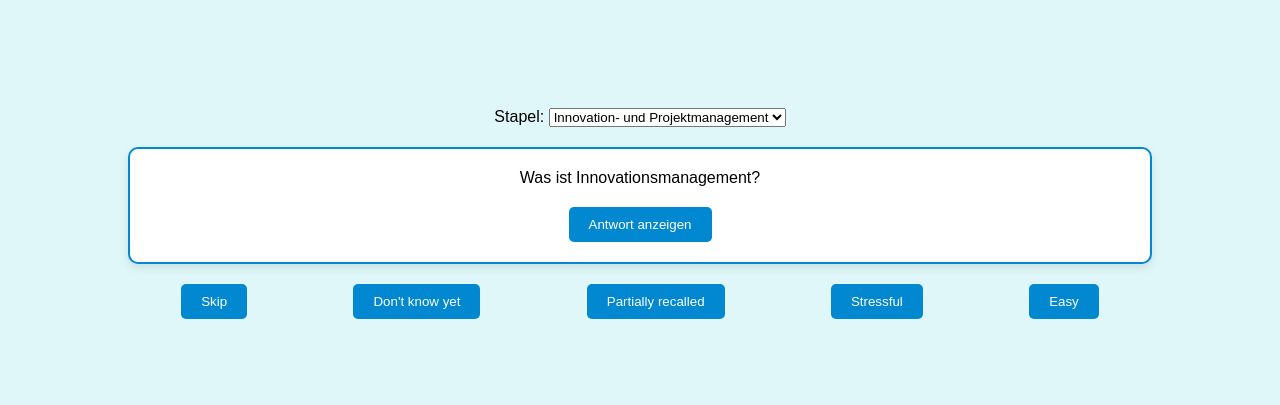
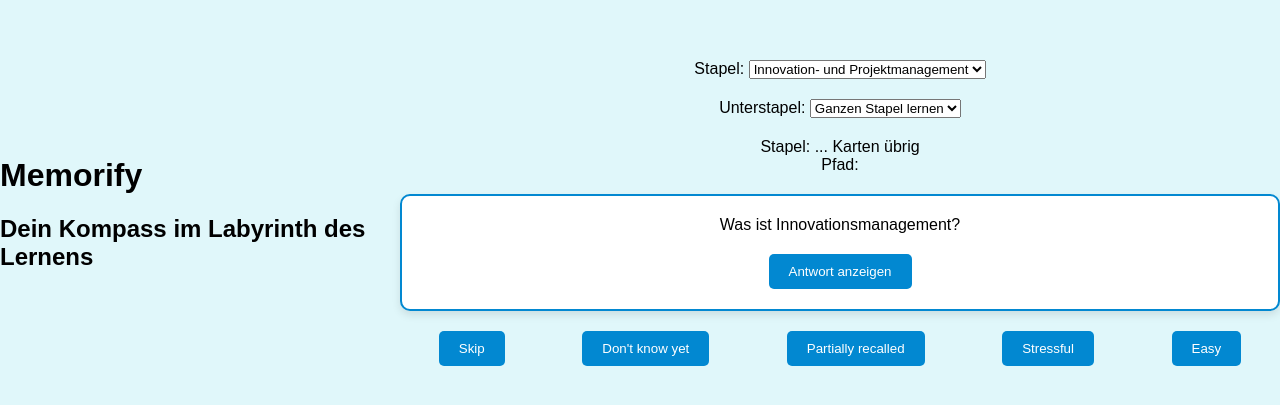
Before and after one commit to Lokruas/vitejs-vite-jo1twe, a plain HTML site: page Kartenabfrage.html in a window 1280 px wide. Shown: the part 187-592 px from the top of the page. Drawn offline with Linux system fonts and the light colour scheme.

Commit message:
Update Kartenabfrage.html

```diff
--- a/Kartenabfrage.html
+++ b/Kartenabfrage.html
@@ -7,7 +7,12 @@
     <link rel="stylesheet" href="Kartenabfrage.css">
 </head>
 <body>
+    <header>
+        <h1>Memorify</h1>
+        <h2>Dein Kompass im Labyrinth des Lernens</h2>
+    </header>
     <div class="container">
+        <div class="dropdowns">
             <div class="dropdown">
                 <label for="deck-select">Stapel:</label>
                 <select id="deck-select">
@@ -16,6 +21,15 @@
                     <option value="webapp">Web-Application</option>
                 </select>
             </div>
+            <div class="dropdown" id="subdeck-dropdown">
+                <label for="subdeck-select">Unterstapel:</label>
+                <select id="subdeck-select">
+                    <option value="all">Ganzen Stapel lernen</option>
+                </select>
+            </div>
+            <div id="counter">Stapel: ... Karten übrig</div>
+        </div>
+        <div id="path">Pfad: </div>
         <div class="card">
             <div id="question">Frage wird hier angezeigt</div>
             <div id="answer" style="display: none;">Antwort wird hier angezeigt</div>
```
Lines whose indentation alone changed are shown as unchanged.
